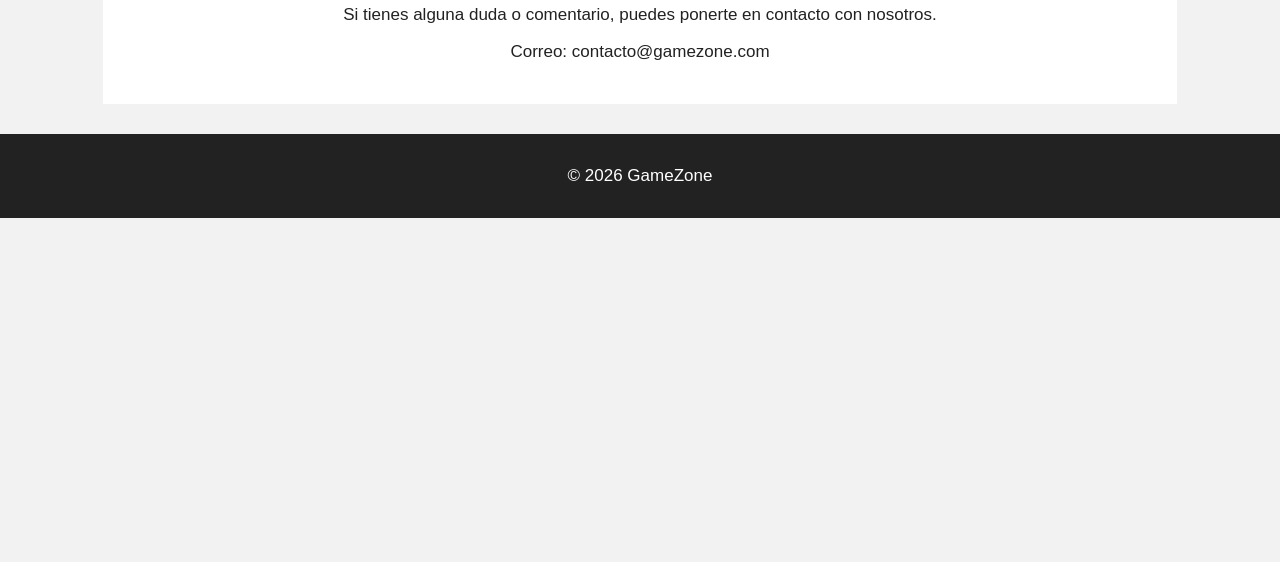
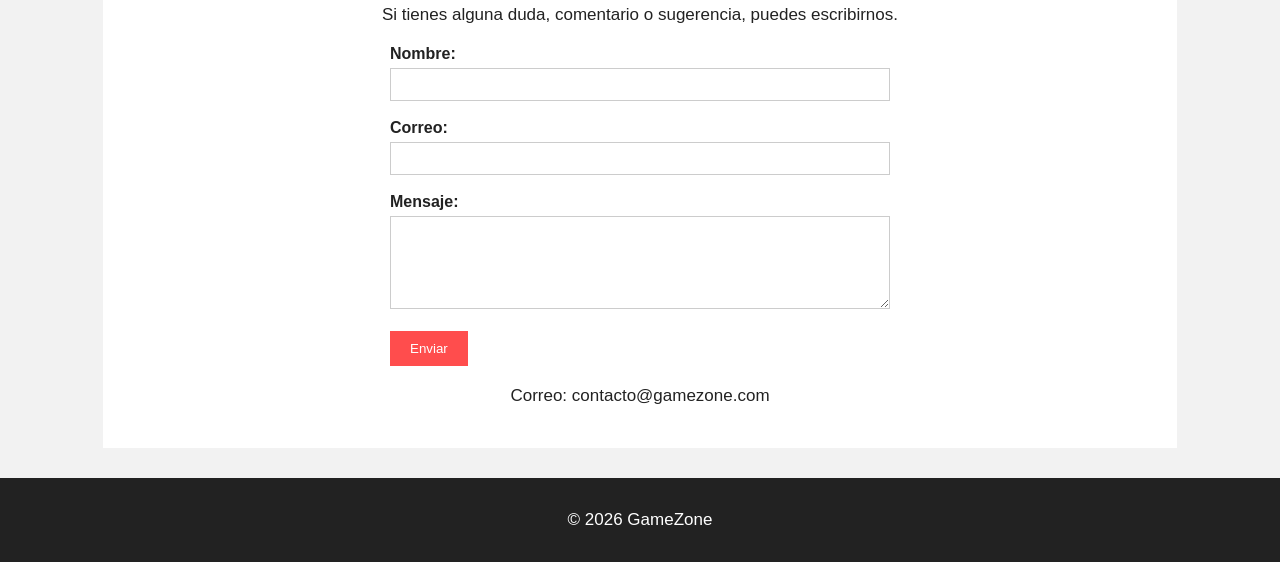
Before and after one commit to jesusgaelmata/aplicaciones-web, a plain HTML site: page GAMEZONE/PROYECTO/html/contacto.html in a window 1280 px wide. Shown: the part 317-879 px from the top of the page. Before the commit the page ends 800 px from the top, so only its background shows below. Drawn offline with Linux system fonts and the light colour scheme.

Commit message:
Version 6 - mejoras en nosotros y contacto

```diff
--- a/GAMEZONE/PROYECTO/css/estilos.css
+++ b/GAMEZONE/PROYECTO/css/estilos.css
@@ -113,3 +113,41 @@ footer {
 .juego-destacado p {
     font-size: 15px;
 }
+
+form {
+    width: 80%;
+    max-width: 500px;
+    margin: 20px auto;
+    text-align: left;
+}
+
+form label {
+    font-weight: bold;
+}
+
+form input[type="text"],
+form input[type="email"],
+form textarea {
+    width: 100%;
+    padding: 8px;
+    margin-top: 5px;
+    border: 1px solid #ccc;
+    box-sizing: border-box;
+}
+
+form input[type="submit"] {
+    background-color: #ff4d4d;
+    color: white;
+    border: none;
+    padding: 10px 20px;
+    cursor: pointer;
+}
+
+form input[type="submit"]:hover {
+    background-color: #cc3333;
+}
+
+main ul {
+    display: inline-block;
+    text-align: left;
+}
--- a/GAMEZONE/PROYECTO/html/contacto.html
+++ b/GAMEZONE/PROYECTO/html/contacto.html
@@ -21,8 +21,23 @@
     </nav>
 
     <main>
-        <h2>Contacto</h2>
-        <p>Si tienes alguna duda o comentario, puedes ponerte en contacto con nosotros.</p>
+        <h2>Contáctanos</h2>
+
+        <p>Si tienes alguna duda, comentario o sugerencia, puedes escribirnos.</p>
+
+        <form>
+            <label for="nombre">Nombre:</label><br>
+            <input type="text" id="nombre" name="nombre"><br><br>
+
+            <label for="correo">Correo:</label><br>
+            <input type="email" id="correo" name="correo"><br><br>
+
+            <label for="mensaje">Mensaje:</label><br>
+            <textarea id="mensaje" name="mensaje" rows="5"></textarea><br><br>
+
+            <input type="submit" value="Enviar">
+        </form>
+
         <p>Correo: contacto@gamezone.com</p>
     </main>
 
```
Also changed, not shown: GAMEZONE/PROYECTO/html/nosotros.html (+23 -2 lines).
